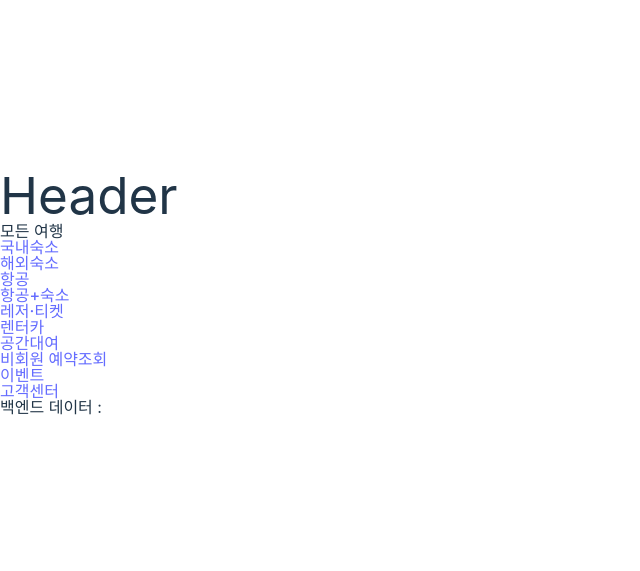
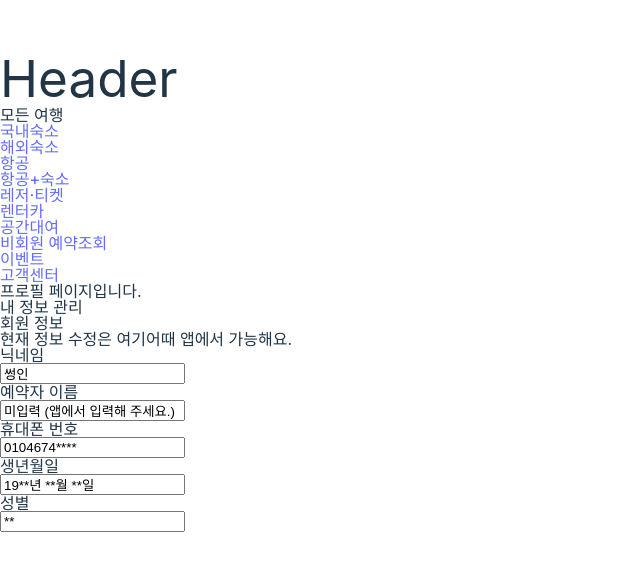
Before and after one commit to SungHuii/Yeogi_Copy_Project, a React (Vite) app in the folder src/main/front/: page /profile in a window 1280 px wide. Shown: the part 109-680 px from the top of the page, without its empty margins (0-640 px from the left). Built offline with nearby package versions, Linux system fonts and the light colour scheme; no server answers.

Commit message:
#25 프로필 테스트 페이지 생성

```diff
--- a/src/main/front/package.json
+++ b/src/main/front/package.json
@@ -14,7 +14,8 @@
     "axios": "^1.7.9",
     "http-proxy-middleware": "^3.0.3",
     "react": "^18.3.1",
-    "react-dom": "^18.3.1"
+    "react-dom": "^18.3.1",
+    "react-router-dom": "^7.1.5"
   },
   "devDependencies": {
     "@eslint/js": "^9.17.0",
--- a/src/main/front/src/App.jsx
+++ b/src/main/front/src/App.jsx
@@ -1,21 +1,21 @@
-import {useEffect, useState} from "react";
-import axios from "axios";
-import Header from "./components/Header/Header";
+import {BrowserRouter, Route, Routes} from "react-router-dom";
+import LoginPage from "./pages/LoginPage";
+import ProfilePage from "./pages/ProfilePage";
+import MainPage from "./pages/MainPage";
 
 function App() {
-    const [hello, setHello] = useState('');
-
-    useEffect(() => {
-        axios.get('http://localhost:8080/api/test')
-            .then((res) => {
-                setHello(res.data);
-            })
-    }, []);
+    // sihong 20250211 - 브라우저 라우팅을 위해 react-router 적용
     return (
-        <div className="App">
-            <Header />
-            백엔드 데이터 : {hello}
-        </div>
+        <BrowserRouter>
+            <Routes>
+                {/* http://localhost:5173 */}
+                <Route path="/" element={<MainPage />} />
+                {/* http://localhost:5173/login */}
+                <Route path="/login" element={<LoginPage />} />
+                {/* http://localhost:5173/profile */}
+                <Route path="/profile" element={<ProfilePage />} />
+            </Routes>
+        </BrowserRouter>
     );
 }
 
--- /dev/null
+++ b/src/main/front/src/components/profile/InfoItem.jsx
@@ -0,0 +1,15 @@
+import "react";
+
+const InfoItem = ({ infoTitle, infoContents }) => {
+
+    return (
+        <div>
+            <p>{ infoTitle }</p>
+            <div>
+                <input type="text" value={infoContents} />
+            </div>
+        </div>
+    );
+}
+
+export default InfoItem;
--- /dev/null
+++ b/src/main/front/src/pages/LoginPage.jsx
@@ -0,0 +1,13 @@
+import "react";
+import Header from "../components/Header/Header";
+
+const LoginPage = () => {
+    return (
+        <div className="App">
+            <Header />
+            <span>로그인페이지입니다</span>
+        </div>
+    )
+}
+
+export default LoginPage;
--- /dev/null
+++ b/src/main/front/src/pages/MainPage.jsx
@@ -0,0 +1,25 @@
+import "react";
+import Header from "../components/Header/Header";
+import { useEffect, useState } from "react";
+import axios from "axios";
+
+const MainPage = () => {
+
+    const [hello, setHello] = useState('');
+
+    useEffect(() => {
+        axios.get('http://localhost:8080/api/test')
+            .then((res) => {
+                setHello(res.data);
+            })
+    }, []);
+
+    return (
+        <div className="App">
+        <Header />
+        백엔드 데이터 : {hello}
+        </div>
+    )
+}
+
+export default MainPage;
--- /dev/null
+++ b/src/main/front/src/pages/ProfilePage.jsx
@@ -0,0 +1,30 @@
+import "react";
+import Header from "../components/Header/Header";
+import InfoItem from "../components/profile/InfoItem";
+
+const ProfilePage = () => {
+
+    const profileInfo = [
+        {id:"1", title:"닉네임", contents:"썽인"},
+        {id:"2", title:"예약자 이름", contents:"미입력 (앱에서 입력해 주세요.)"},
+        {id:"3", title:"휴대폰 번호", contents:"0104674****"},
+        {id:"4", title:"생년월일", contents:"19**년 **월 **일"},
+        {id:"5", title:"성별", contents:"**"},
+    ]
+
+    return (
+        <div className="App">
+            <Header />
+            <span>프로필 페이지입니다.</span>
+            <h2>내 정보 관리</h2>
+            <h3>회원 정보</h3>
+            <p>현재 정보 수정은 여기어때 앱에서 가능해요.</p>
+
+            {profileInfo.map((item) => (
+                <InfoItem key={item.id} infoTitle={item.title} infoContents={item.contents} />
+            ))}
+        </div>
+    );
+}
+
+export default ProfilePage;
```
Also changed, not shown: 2 other files (tests, documents, lock files or other folders).
